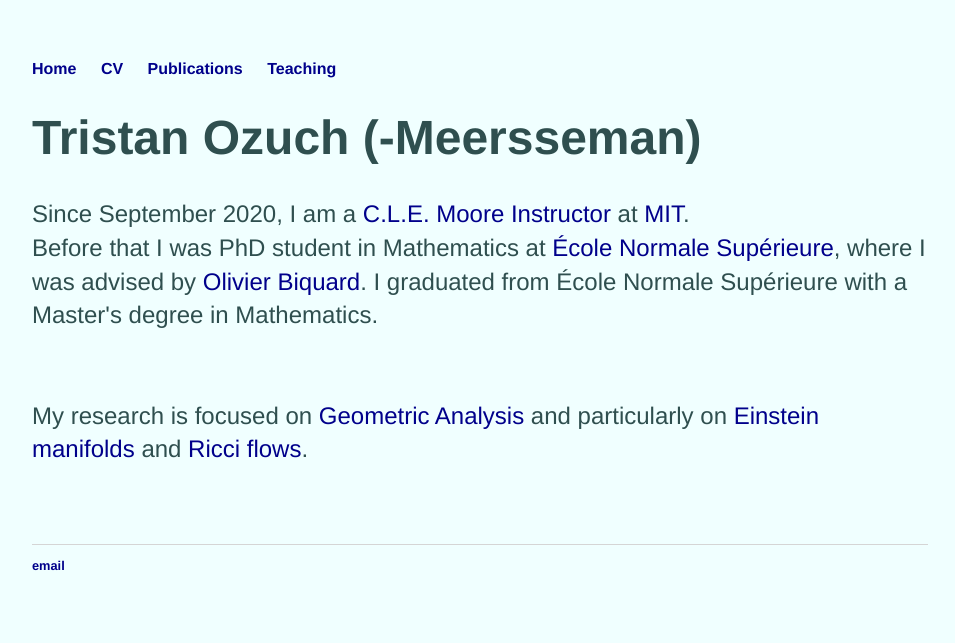
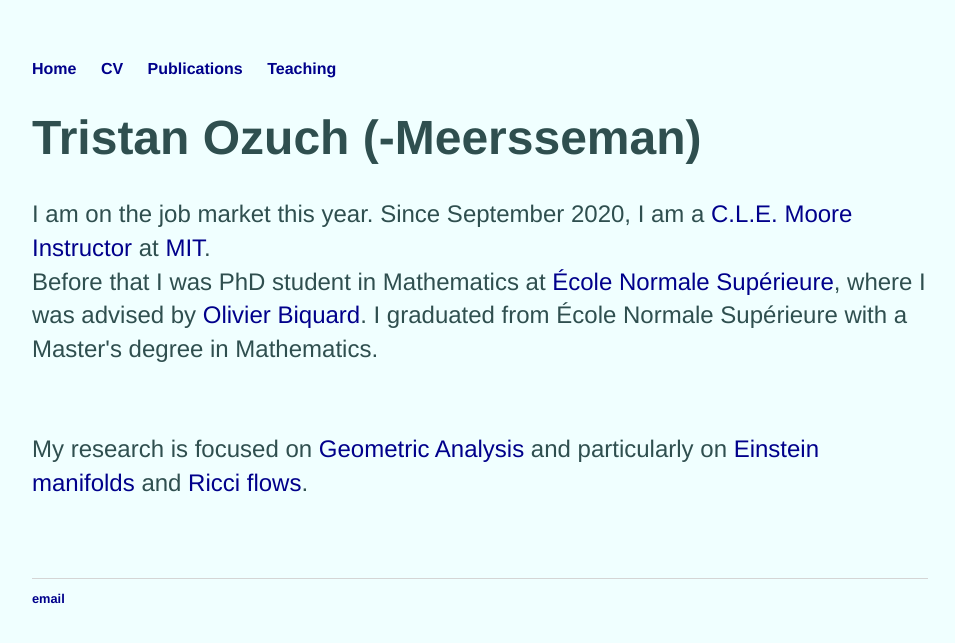
Before and after one commit to tristanozuch/tristanozuch.github.io, a Jekyll site: the page built from index.html, in a window 1280 px wide. Shown: the top 643 px of the page, without its empty margins (160-1115 px from the left). Built offline with Jekyll 4.4.1, drawn with Linux system fonts in a browser that asks for light colours.

Commit message:
Update index.html

```diff
--- a/index.html
+++ b/index.html
@@ -4,7 +4,7 @@ title: Tristan Ozuch
 ---
 <div class="blurb">
 	<h1>Tristan Ozuch (-Meersseman)</h1>
-				<p>Since September 2020, I am a <a href="http://math.mit.edu/directory/instructors.php">C.L.E. Moore Instructor</a> at <a href="http://math.mit.edu/research/index.php">MIT</a>.
+				<p>I am on the job market this year. Since September 2020, I am a <a href="http://math.mit.edu/directory/instructors.php">C.L.E. Moore Instructor</a> at <a href="http://math.mit.edu/research/index.php">MIT</a>.
 					<br/>Before that I was PhD student in Mathematics at <a href="http://www.math.ens.fr/?lang=en">École Normale Supérieure</a>, where I was advised by <a href="https://www.math.ens.fr/~biquard/">Olivier Biquard</a>.
 					I graduated from École Normale Supérieure with a Master's degree in Mathematics.<br/>
 					<br/><br/> My research is focused on <a href="https://en.wikipedia.org/wiki/Geometric_analysis">Geometric Analysis</a> and particularly on <a href="https://en.wikipedia.org/wiki/Einstein_manifold">Einstein manifolds</a> and <a href="https://en.wikipedia.org/wiki/Ricci_flow">Ricci flows</a>. </p>
```
